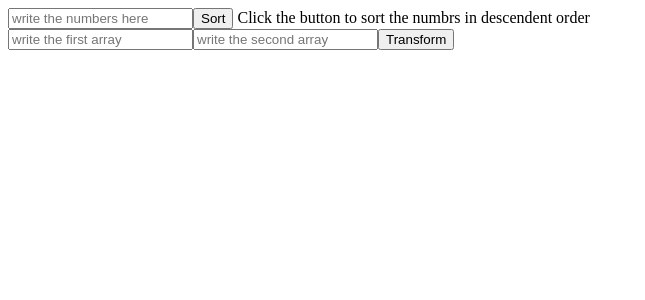
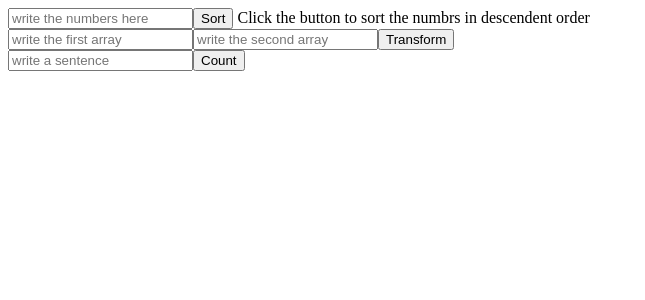
Before and after one commit to ivand150/prueba-tecnica-haley, an Angular app in the folder prueba-tecnica-haley/: page / in a window 1280 px wide. Shown: the top 300 px of the page, without its empty margins (0-645 px from the left). Built offline with nearby package versions, Linux system fonts and the light colour scheme.

Commit message:
count component

```diff
--- a/prueba-tecnica-haley/src/app/app.component.html
+++ b/prueba-tecnica-haley/src/app/app.component.html
@@ -1,2 +1,3 @@
 <app-sort></app-sort>
 <app-transform></app-transform>
+<app-count></app-count>
--- a/prueba-tecnica-haley/src/app/app.module.ts
+++ b/prueba-tecnica-haley/src/app/app.module.ts
@@ -5,13 +5,15 @@ import { FormsModule, ReactiveFormsModule } from '@angular/forms'
 import { AppRoutingModule } from './app-routing.module'
 import { AppComponent } from './app.component'
 import { SortComponent } from './sort/sort.component'
-import { TransformComponent } from './transform/transform.component'
+import { TransformComponent } from './transform/transform.component';
+import { CountComponent } from './count/count.component'
 
 @NgModule({
   declarations: [
     AppComponent,
     SortComponent,
-    TransformComponent
+    TransformComponent,
+    CountComponent
   ],
   imports: [
     BrowserModule,
--- a/prueba-tecnica-haley/src/app/app.service.ts
+++ b/prueba-tecnica-haley/src/app/app.service.ts
@@ -7,6 +7,7 @@ import { BehaviorSubject } from 'rxjs'
 export class AppService {
   sortArray$ = new BehaviorSubject<number[]>([])
   unidimensionalArray$ = new BehaviorSubject<any[]>([])
+  wordsCount$ = new BehaviorSubject<number | null>(null)
 
   setSortArray (array: number[]):void {
     this.sortArray$.next(array)
@@ -15,4 +16,8 @@ export class AppService {
   setUnidimensionalArray (array: any[]) {
     this.unidimensionalArray$.next(array)
   }
+
+  setWordsCount (words: number) {
+    this.wordsCount$.next(words)
+  }
 }
--- /dev/null
+++ b/prueba-tecnica-haley/src/app/count/count.component.html
@@ -0,0 +1,7 @@
+<input type="text" placeholder="write a sentence" [formControl]=inputSentence>
+<button (click)="countWords(inputSentence.value)">Count</button>
+
+
+<div *ngIf='words.getValue()'>
+  <span>Number of words: {{words | async}}</span>
+</div>
--- /dev/null
+++ b/prueba-tecnica-haley/src/app/count/count.component.ts
@@ -0,0 +1,20 @@
+import { Component } from '@angular/core'
+import { FormControl } from '@angular/forms'
+import { AppService } from '../app.service'
+
+@Component({
+  selector: 'app-count',
+  templateUrl: './count.component.html',
+  styleUrls: ['./count.component.scss']
+})
+export class CountComponent {
+  constructor (private appService: AppService) { }
+
+  inputSentence = new FormControl('')
+  words = this.appService.wordsCount$
+
+  countWords (sentence: string) {
+    const countWords = sentence.split(' ').filter((element) => element !== '').length
+    this.appService.setWordsCount(countWords)
+  }
+}
--- a/prueba-tecnica-haley/src/app/transform/transform.component.html
+++ b/prueba-tecnica-haley/src/app/transform/transform.component.html
@@ -8,5 +8,5 @@
 </form>
 
 <div *ngIf='array.getValue().length'>
-<span>Array Transformed: [{{array | async}}]</span>
+  <span>Array Transformed: [{{array | async}}]</span>
 </div>
```
Also changed, not shown: prueba-tecnica-haley/src/test.ts (+7 -7 lines), prueba-tecnica-haley/src/app/count/count.component.scss (added), 1 other file (tests, documents, lock files or other folders).
